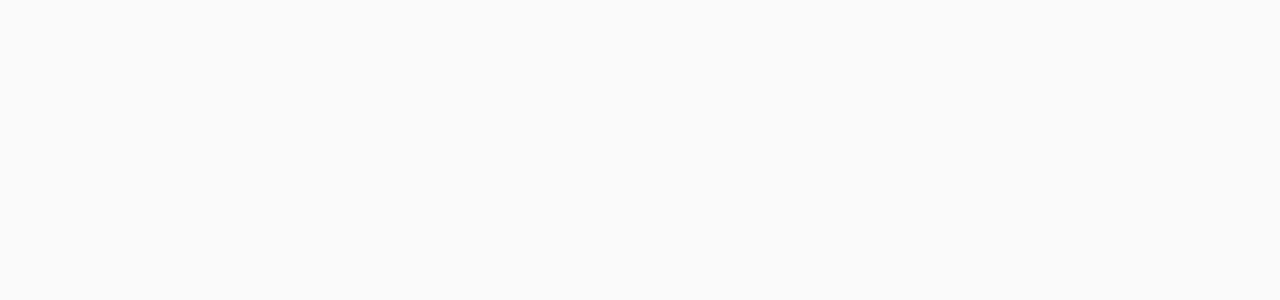
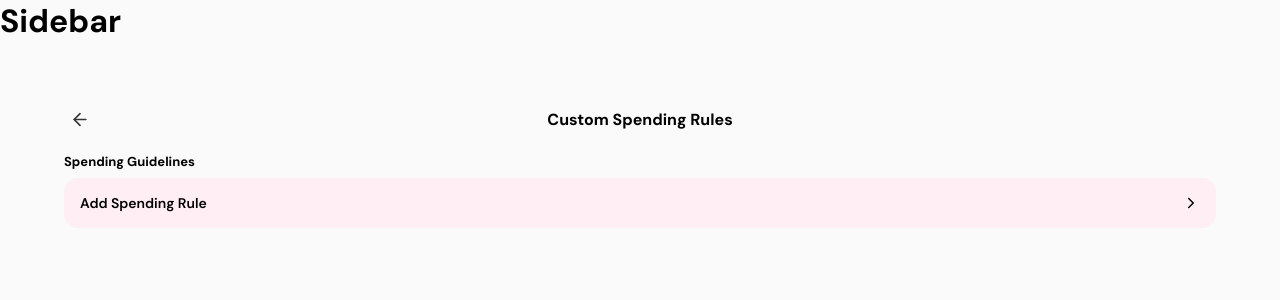
Before and after one commit to mirelalexy/blossom, a React (Vite) app in the folder frontend/: page /settings/rules in a window 1280 px wide. Before the commit this address had no page. Shown: the top 300 px of the page. Built offline with nearby package versions, Linux system fonts and the light colour scheme.

Commit message:
feat(settings): add Custom Spending Rules page

```diff
--- a/frontend/src/App.jsx
+++ b/frontend/src/App.jsx
@@ -38,6 +38,7 @@ import Categories from "./pages/settings/categories/Categories"
 import CategoryDetails from "./pages/settings/categories/CategoryDetails"
 import EditCategory from "./pages/settings/categories/EditCategory"
 import { RuleProvider } from "./store/RuleStore"
+import CustomSpendingRules from "./pages/settings/rules/CustomSpendingRules"
 
 function App() {
   return (
@@ -268,6 +269,14 @@ function App() {
                               </AppLayout>
                             }
                           />
+                          <Route
+                            path="/settings/rules"
+                            element={
+                              <AppLayout>
+                                <CustomSpendingRules />
+                              </AppLayout>
+                            }
+                          />
                           <Route path="login" element={<Login />} />
                         </Routes>
                       </BrowserRouter>
--- /dev/null
+++ b/frontend/src/components/settings/RuleItem.jsx
@@ -0,0 +1,21 @@
+import { formatRule } from "../../utils/formatRule"
+
+import Icon from "../ui/Icon"
+
+function RuleItem({ rule, category, onDelete }) {
+    return (
+        <div className="settings-item">
+            <div className="settings-item-left">
+                <span className="settings-item-label">{category?.name}</span>
+
+                <p>{formatRule(rule)}</p>
+            </div>
+
+            <div className="settings-item-right" onClick={() => onDelete(rule.id)}>
+                <Icon name="delete" size={18} />
+            </div>
+        </div>
+    )
+}
+
+export default RuleItem
--- a/frontend/src/pages/Settings.jsx
+++ b/frontend/src/pages/Settings.jsx
@@ -65,6 +65,7 @@ function Settings() {
                     <SettingsItem
                         icon="customSpendingRules"
                         label="Custom Spending Rules"
+                        onClick={() => navigate("/settings/rules")}
                     />
                 </SettingsCard>
             </Section>
--- /dev/null
+++ b/frontend/src/pages/settings/rules/CustomSpendingRules.jsx
@@ -0,0 +1,52 @@
+import { useNavigate } from "react-router-dom"
+
+import { useRules } from "../../../store/RuleStore"
+import { useCategories } from "../../../store/CategoryStore"
+
+import PageHeader from "../../../components/ui/PageHeader"
+import Section from "../../../components/ui/Section"
+import SettingsCard from "../../../components/settings/SettingsCard"
+import SettingsItem from "../../../components/settings/SettingsItem"
+import RuleItem from "../../../components/settings/RuleItem"
+
+function CustomSpendingRules() {
+    const navigate = useNavigate()
+
+    const { rules, deleteRule } = useRules()
+    const { getCategoryById } = useCategories()
+
+    return (
+        <div className="settings-content">
+            <PageHeader title="Custom Spending Rules" />
+
+            <Section title="Spending Guidelines">
+                <SettingsCard>
+                    {rules.length !== 0 && (
+                        rules.map(rule => {
+                            const category = getCategoryById(rule.categoryId)
+
+                            return (
+                                <RuleItem
+                                    key={rule.id}
+                                    rule={rule}
+                                    category={category}
+                                    onDelete={(id) => {
+                                        const confirmed = window.confirm("Delete this rule?")
+                                        if (confirmed) deleteRule(id)
+                                    }}
+                                />
+                            )
+                        })
+                    )}
+
+                    <SettingsItem
+                        label="Add Spending Rule"
+                        onClick={() => navigate("/settings/rules/add")}
+                    />
+                </SettingsCard>
+            </Section>
+        </div>
+    )
+}
+
+export default CustomSpendingRules
```
